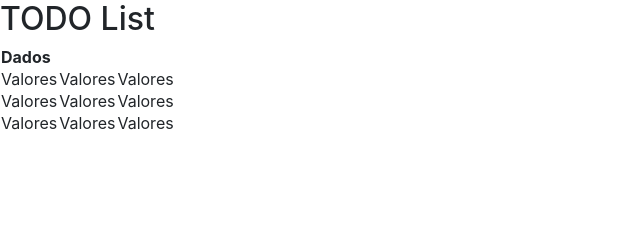
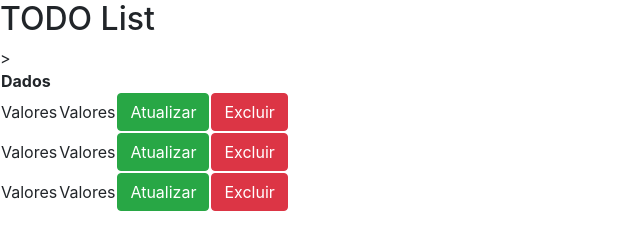
Before and after one commit to eltonfms/todo-list, a website: page index.html in a window 1280 px wide. Shown: the whole page, without its empty margins (0-640 px from the left). Drawn offline with nearby package versions, Linux system fonts and the light colour scheme.

Commit message:
Botões de ação

```diff
--- a/index.html
+++ b/index.html
@@ -24,17 +24,20 @@
 			<tr>
 				<td>Valores</td>
 				<td>Valores</td>
-				<td>Valores</td>
+				<td><button type="button" class="btn btn-success">Atualizar</button></td>
+				<td><button type="button" class="btn btn-danger">Excluir</button></td>
 			</tr>
 			<tr>
 				<td>Valores</td>
 				<td>Valores</td>
-				<td>Valores</td>
+				<td><button type="button" class="btn btn-success">Atualizar</button></td>
+				<td><button type="button" class="btn btn-danger">Excluir</button></td>
 			</tr>
 			<tr>
 				<td>Valores</td>
 				<td>Valores</td>
-				<td>Valores</td>
+				<td><button type="button" class="btn btn-success">Atualizar</button></td>
+				<td><button type="button" class="btn btn-danger">Excluir</button></td>>
 			</tr>
 		</tbody>
 	</table>
```
